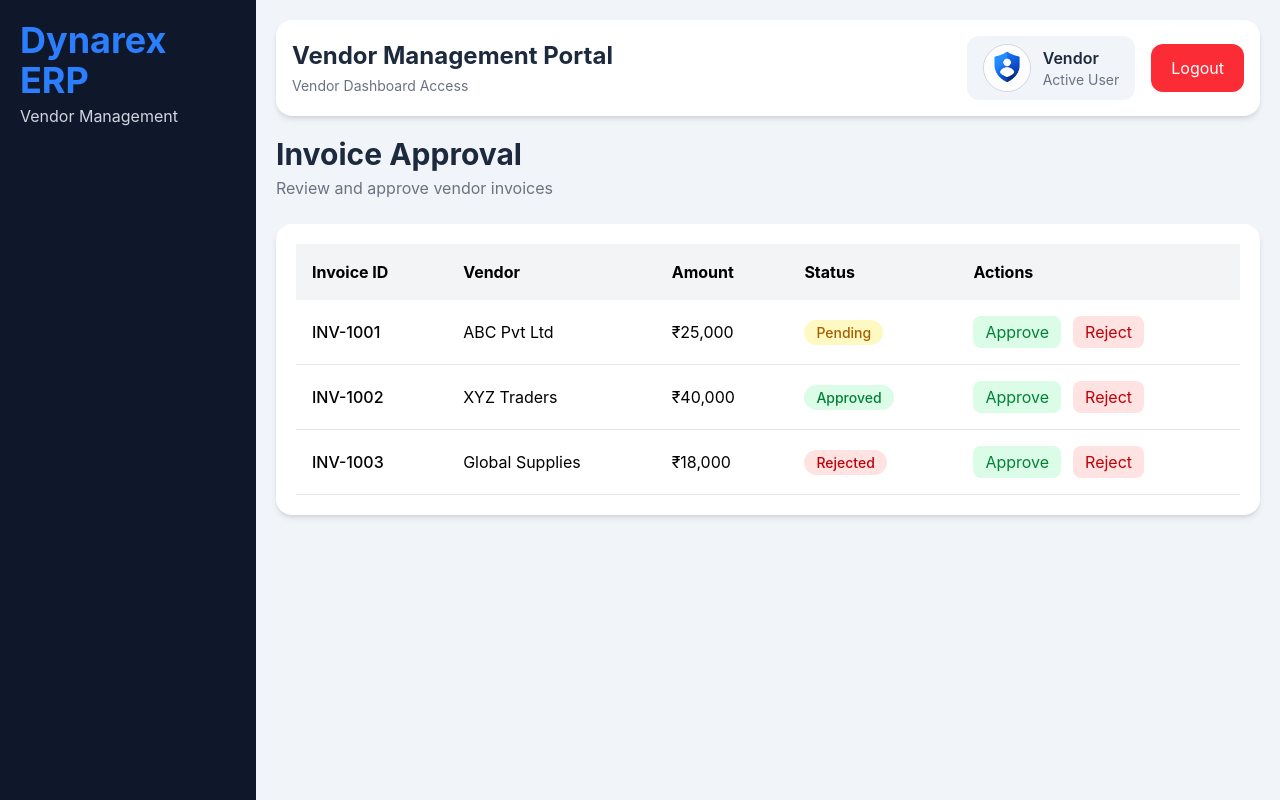
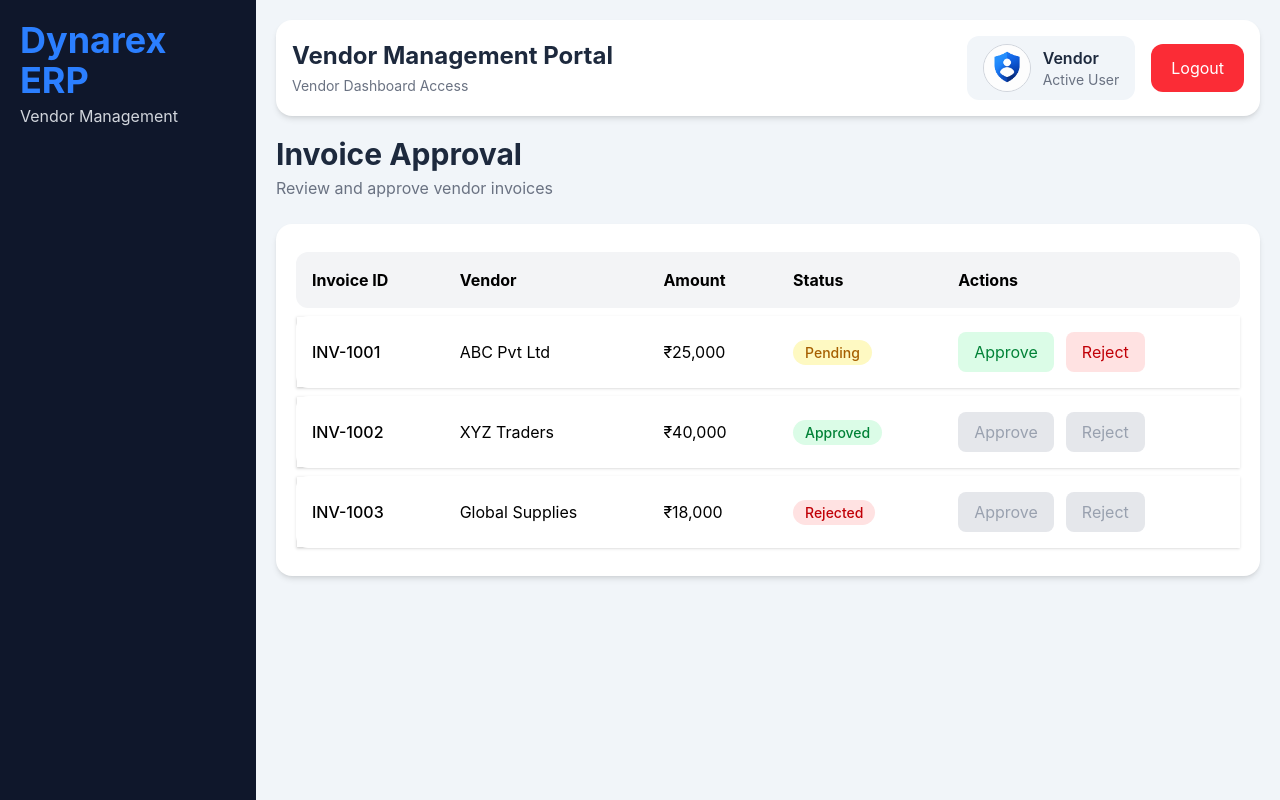
Before and after one commit to Harsh001-coder/erp-vendor-management-portal, a React (Vite) app: page /admin/invoices in a window 1280 px wide. Built offline with nearby package versions, Linux system fonts and the light colour scheme.

Commit message:
Added functional invoice approval workflow

```diff
--- a/src/Pages/admin/Invoices.jsx
+++ b/src/Pages/admin/Invoices.jsx
@@ -1,4 +1,6 @@
-const invoices = [
+import { useState } from "react";
+
+const initialInvoices = [
   {
     id: "INV-1001",
     vendor: "ABC Pvt Ltd",
@@ -20,12 +22,52 @@ const invoices = [
 ];
 
 const Invoices = () => {
+
+  const [invoices, setInvoices] = useState(initialInvoices);
+
+  // APPROVE INVOICE
+
+  const handleApprove = (id) => {
+
+    const updatedInvoices = invoices.map((invoice) =>
+      invoice.id === id
+        ? {
+            ...invoice,
+            status: "Approved",
+          }
+        : invoice
+    );
+
+    setInvoices(updatedInvoices);
+
+  };
+
+  // REJECT INVOICE
+
+  const handleReject = (id) => {
+
+    const updatedInvoices = invoices.map((invoice) =>
+      invoice.id === id
+        ? {
+            ...invoice,
+            status: "Rejected",
+          }
+        : invoice
+    );
+
+    setInvoices(updatedInvoices);
+
+  };
+
   return (
     <div>
+
+      {/* HEADER */}
 
       <div className="flex justify-between items-center mb-6">
 
         <div>
+
           <h1 className="text-3xl font-bold text-slate-800">
             Invoice Approval
           </h1>
@@ -33,23 +75,40 @@ const Invoices = () => {
           <p className="text-gray-500 mt-1">
             Review and approve vendor invoices
           </p>
+
         </div>
 
       </div>
 
+      {/* TABLE */}
+
       <div className="bg-white rounded-2xl shadow-md p-5 overflow-x-auto">
 
-        <table className="w-full">
+        <table className="w-full border-separate border-spacing-y-2">
 
           <thead>
 
             <tr className="bg-gray-100 text-left">
 
-              <th className="p-4">Invoice ID</th>
-              <th className="p-4">Vendor</th>
-              <th className="p-4">Amount</th>
-              <th className="p-4">Status</th>
-              <th className="p-4">Actions</th>
+              <th className="p-4 rounded-l-xl">
+                Invoice ID
+              </th>
+
+              <th className="p-4">
+                Vendor
+              </th>
+
+              <th className="p-4">
+                Amount
+              </th>
+
+              <th className="p-4">
+                Status
+              </th>
+
+              <th className="p-4 rounded-r-xl">
+                Actions
+              </th>
 
             </tr>
 
@@ -61,10 +120,10 @@ const Invoices = () => {
 
               <tr
                 key={invoice.id}
-                className="border-b border-gray-200 hover:bg-gray-50"
+                className="bg-white shadow-sm hover:shadow-md transition-all duration-300"
               >
 
-                <td className="p-4 font-medium">
+                <td className="p-4 font-medium rounded-l-xl">
                   {invoice.id}
                 </td>
 
@@ -93,13 +152,31 @@ const Invoices = () => {
 
                 </td>
 
-                <td className="p-4 flex gap-3">
+                <td className="p-4 flex gap-3 rounded-r-xl">
 
-                  <button className="bg-green-100 text-green-700 px-3 py-1 rounded-lg hover:bg-green-200">
+                  <button
+                    onClick={() => handleApprove(invoice.id)}
+                    disabled={invoice.status !== "Pending"}
+                    className={`px-4 py-2 rounded-lg transition-all duration-300
+                    ${
+                      invoice.status !== "Pending"
+                        ? "bg-gray-200 text-gray-400 cursor-not-allowed"
+                        : "bg-green-100 text-green-700 hover:bg-green-200"
+                    }`}
+                  >
                     Approve
                   </button>
 
-                  <button className="bg-red-100 text-red-700 px-3 py-1 rounded-lg hover:bg-red-200">
+                  <button
+                    onClick={() => handleReject(invoice.id)}
+                    disabled={invoice.status !== "Pending"}
+                    className={`px-4 py-2 rounded-lg transition-all duration-300
+                    ${
+                      invoice.status !== "Pending"
+                        ? "bg-gray-200 text-gray-400 cursor-not-allowed"
+                        : "bg-red-100 text-red-700 hover:bg-red-200"
+                    }`}
+                  >
                     Reject
                   </button>
 
```
